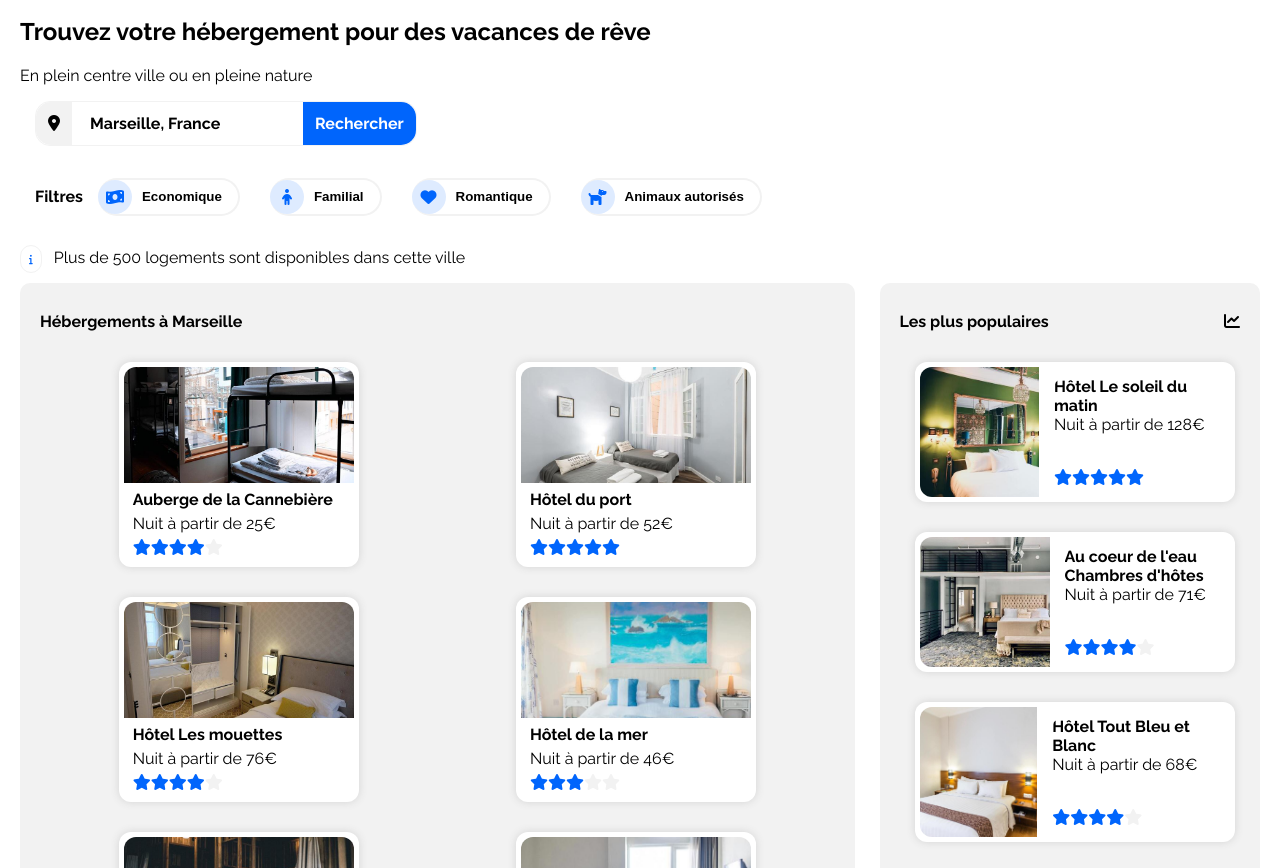
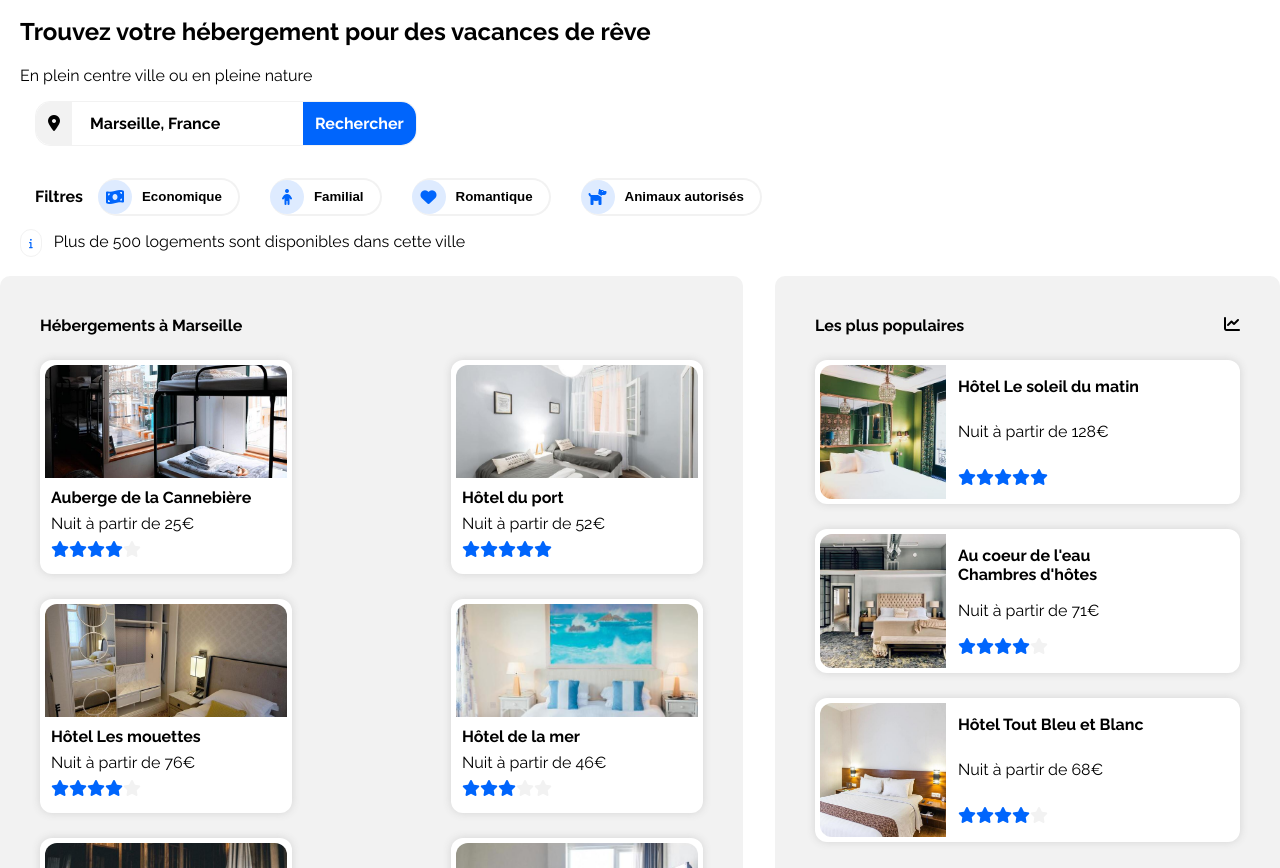
Before and after one commit to Lulutartine/LucileBaudouin_2_29032021, a plain HTML site: page index.html in a window 1280 px wide. Shown: the part 84-952 px from the top of the page. Drawn offline with nearby package versions, Linux system fonts and the light colour scheme.

Commit message:
MAJ html (indentation) css (responsive de main)

```diff
--- a/index.html
+++ b/index.html
@@ -22,7 +22,7 @@
     </nav>
 </header>
 
-<section>
+<section class="section_recherche">
     <h1>Trouvez votre hébergement pour des vacances de rêve</h1>
     <p>En plein centre ville ou en pleine nature</p>
         <form action="#">
@@ -63,114 +63,81 @@
     </div>
 </section>
 
+<div class="container">
     <main id="hebergements">
-    <section>
         <h2>Hébergements à Marseille</h2>
-            <ul>
-                <li><a href="#">
-                    <figure>
-                        <div><img src="image/hebergements/4_small/marcus-loke-WQJvWU_HZFo-unsplash.jpg" alt="auberge de la cannebiere"></div>
-                        <figcaption>
+        <div class="container">
+        <div class="carte_hebergement_portrait"><a href="#">
+            <div class="taille-image"><img src="image/hebergements/4_small/marcus-loke-WQJvWU_HZFo-unsplash.jpg" alt="auberge de la cannebiere"></div>
+            <div class="hebergement_portrait_texte">
                 <h3>Auberge de la Cannebière</h3>
                 <p>Nuit à partir de 25€</p>
-                            <p><i class="fas fa-star" aria-hidden="true" style="color: #0065FC;"></i><i class="fas fa-star" aria-hidden="true" style="color: #0065FC;"></i><i class="fas fa-star" aria-hidden="true" style="color: #0065FC;"></i><i class="fas fa-star" aria-hidden="true" style="color: #0065FC;"></i><i class="fas fa-star" aria-hidden="true" style="color: #F2F2F2;"></i></p>
-                        </figcaption>
-                    </figure>
-                </a></li>
-                <li><a href="#">
-                    <figure>
-                        <div><img src="image/hebergements/4_small/fred-kleber-gTbaxaVLvsg-unsplash.jpg" alt="hotel du port"></div>
-                        <figcaption>
+                <div><i class="fas fa-star" aria-hidden="true" style="color: #0065FC;"></i><i class="fas fa-star" aria-hidden="true" style="color: #0065FC;"></i><i class="fas fa-star" aria-hidden="true" style="color: #0065FC;"></i><i class="fas fa-star" aria-hidden="true" style="color: #0065FC;"></i><i class="fas fa-star" aria-hidden="true" style="color: #F2F2F2;"></i></div>
+            </div></a></div>
+        <div class="carte_hebergement_portrait"><a href="#">
+            <div class="taille-image"><img src="image/hebergements/4_small/fred-kleber-gTbaxaVLvsg-unsplash.jpg" alt="hotel du port"></div>
+            <div class="hebergement_portrait_texte">
                 <h3>Hôtel du port</h3>
                 <p>Nuit à partir de 52€</p>
-                            <p><i class="fas fa-star" aria-hidden="true" style="color: #0065FC;"></i><i class="fas fa-star" aria-hidden="true" style="color: #0065FC;"></i><i class="fas fa-star" aria-hidden="true" style="color: #0065FC;"></i><i class="fas fa-star" aria-hidden="true" style="color: #0065FC;"></i><i class="fas fa-star" aria-hidden="true" style="color:#0065FC;"></i></p>
-                        </figcaption>
-                    </figure>
-                </a></li>
-                <li><a href="#">
-                    <figure>
-                        <div><img src="image/hebergements/4_small/reisetopia-B8WIgxA_PFU-unsplash.jpg" alt="hotel les mouettes"></div>
-                        <figcaption>
+                <div><i class="fas fa-star" aria-hidden="true" style="color: #0065FC;"></i><i class="fas fa-star" aria-hidden="true" style="color: #0065FC;"></i><i class="fas fa-star" aria-hidden="true" style="color: #0065FC;"></i><i class="fas fa-star" aria-hidden="true" style="color: #0065FC;"></i><i class="fas fa-star" aria-hidden="true" style="color:#0065FC;"></i></div>
+        </div></a></div>
+        <div class="carte_hebergement_portrait"><a href="#">
+            <div class="taille-image"><img src="image/hebergements/4_small/reisetopia-B8WIgxA_PFU-unsplash.jpg" alt="hotel les mouettes"></div>
+            <div class="hebergement_portrait_texte">
                 <h3>Hôtel Les mouettes</h3>
                 <p>Nuit à partir de 76€</p>
-                            <p><i class="fas fa-star" aria-hidden="true" style="color: #0065FC;"></i><i class="fas fa-star" aria-hidden="true" style="color: #0065FC;"></i><i class="fas fa-star" aria-hidden="true" style="color: #0065FC;"></i><i class="fas fa-star" aria-hidden="true" style="color: #0065FC;"></i><i class="fas fa-star" aria-hidden="true" style="color: #F2F2F2;"></i></p>
-                        </figcaption>
-                    </figure>
-                </a></li>
-                <li><a href="#">
-                    <figure>
-                        <div><img src="image/hebergements/4_small/annie-spratt-Eg1qcIitAuA-unsplash.jpg" alt="hotel de la mer"></div>
-                        <figcaption>
+                <div><i class="fas fa-star" aria-hidden="true" style="color: #0065FC;"></i><i class="fas fa-star" aria-hidden="true" style="color: #0065FC;"></i><i class="fas fa-star" aria-hidden="true" style="color: #0065FC;"></i><i class="fas fa-star" aria-hidden="true" style="color: #0065FC;"></i><i class="fas fa-star" aria-hidden="true" style="color: #F2F2F2;"></i></div>
+        </div></a></div>
+        <div class="carte_hebergement_portrait"><a href="#">
+            <div class="taille-image"><img src="image/hebergements/4_small/annie-spratt-Eg1qcIitAuA-unsplash.jpg" alt="hotel de la mer"></div>
+            <div class="hebergement_portrait_texte">
                 <h3>Hôtel de la mer</h3>
                 <p>Nuit à partir de 46€</p>
-                            <p><i class="fas fa-star" aria-hidden="true" style="color: #0065FC;"></i><i class="fas fa-star" aria-hidden="true" style="color: #0065FC;"></i><i class="fas fa-star" aria-hidden="true" style="color: #0065FC;"></i><i class="fas fa-star" aria-hidden="true" style="color: #F2F2F2;"></i><i class="fas fa-star" aria-hidden="true" style="color: #F2F2F2;"></i></p>
-                        </figcaption>
-                    </figure>
-                </a></li>
-                <li><a href="#">
-                    <figure>
-                        <div><img src="image/hebergements/4_small/nicate-lee-kT-ZyaiwBe0-unsplash.jpg" alt="auberge le panier"></div>
-                        <figcaption>
+                <div><i class="fas fa-star" aria-hidden="true" style="color: #0065FC;"></i><i class="fas fa-star" aria-hidden="true" style="color: #0065FC;"></i><i class="fas fa-star" aria-hidden="true" style="color: #0065FC;"></i><i class="fas fa-star" aria-hidden="true" style="color: #F2F2F2;"></i><i class="fas fa-star" aria-hidden="true" style="color: #F2F2F2;"></i></div>
+            </div></a></div>
+        <div class="carte_hebergement_portrait"><a href="#">
+            <div class="taille-image"><img src="image/hebergements/4_small/nicate-lee-kT-ZyaiwBe0-unsplash.jpg" alt="auberge le panier"></div>
+            <div class="hebergement_portrait_texte">
                 <h3>Auberge Le Panier</h3>
                 <p>Nuit à partir de 23€</p>
-                            <p><i class="fas fa-star" aria-hidden="true" style="color: #0065FC;"></i><i class="fas fa-star" aria-hidden="true" style="color: #0065FC;"></i><i class="fas fa-star" aria-hidden="true" style="color: #0065FC;"></i><i class="fas fa-star" aria-hidden="true" style="color:#0065FC"></i><i class="fas fa-star" aria-hidden="true" style="color: #F2F2F2;"></i></p>
-                        </figcaption>
-                    </figure>
-                </a></li>
-                <li><a href="#">
-                    <figure>
-                        <div><img src="image/hebergements/4_small/febrian-zakaria-M6S1WvfW68A-unsplash.jpg" alt="hotel chez amina"></div>
-                        <figcaption>
+                <div><i class="fas fa-star" aria-hidden="true" style="color: #0065FC;"></i><i class="fas fa-star" aria-hidden="true" style="color: #0065FC;"></i><i class="fas fa-star" aria-hidden="true" style="color: #0065FC;"></i><i class="fas fa-star" aria-hidden="true" style="color:#0065FC"></i><i class="fas fa-star" aria-hidden="true" style="color: #F2F2F2;"></i></div>
+            </div></a></div>
+        <div class="carte_hebergement_portrait"><a href="#">
+            <div class="taille-image"><img src="image/hebergements/4_small/febrian-zakaria-M6S1WvfW68A-unsplash.jpg" alt="hotel chez amina"></div>
+            <div class="hebergement_portrait_texte">
                 <h3>Hôtel chez Amina</h3>
                 <p>Nuit à partir de 96€</p>
-                            <p><i class="fas fa-star" aria-hidden="true" style="color: #0065FC;"></i><i class="fas fa-star" aria-hidden="true" style="color: #0065FC;"></i><i class="fas fa-star" aria-hidden="true" style="color: #0065FC;"></i><i class="fas fa-star" aria-hidden="true" style="color:#0065FC"></i><i class="fas fa-star" aria-hidden="true" style="color: #0065FC;"></i></p>
-                        </figcaption>
-                    </figure>
-                </a></li>
-            </ul>
+                <div><i class="fas fa-star" aria-hidden="true" style="color: #0065FC;"></i><i class="fas fa-star" aria-hidden="true" style="color: #0065FC;"></i><i class="fas fa-star" aria-hidden="true" style="color: #0065FC;"></i><i class="fas fa-star" aria-hidden="true" style="color:#0065FC"></i><i class="fas fa-star" aria-hidden="true" style="color: #0065FC;"></i></div>
+            </div></a></div>
+        </div>
         <h3><a href="#">Afficher plus</a></h3>
-    </section>
+    </main>
 
-    <aside>
+    <aside class="populaires">
         <h2>Les plus populaires<i class="fas fa-chart-line"></i></h2>
-            <ul>
-                <li><a href="#">
-                    <figure>
-                        <div><img src="image/hebergements/4_small/emile-guillemot-Bj_rcSC5XfE-unsplash.jpg" alt="hotel le soleil du matin"></div>
-                        <figcaption>
-                            <div class="aside-caption">
+        <div class="carte_hebergement_paysage"><a href="#">
+            <div class="taille-image"><img src="image/hebergements/4_small/emile-guillemot-Bj_rcSC5XfE-unsplash.jpg" alt="hotel le soleil du matin"></div>
+            <div class="hebergement_paysage_texte">
                  <h3>Hôtel Le soleil du matin</h3>
                  <p>Nuit à partir de 128€</p>
+                <div><i class="fas fa-star" aria-hidden="true" style="color: #0065FC;"></i><i class="fas fa-star" aria-hidden="true" style="color: #0065FC;"></i><i class="fas fa-star" aria-hidden="true" style="color: #0065FC;"></i><i class="fas fa-star" aria-hidden="true" style="color:#0065FC"></i><i class="fas fa-star" aria-hidden="true" style="color: #0065FC;"></i></div>
+            </div></a></div>
+        <div class="carte_hebergement_paysage"><a href="#">
+            <div class="taille-image"><img src="image/hebergements/4_small/aw-creative-VGs8z60yT2c-unsplash.jpg" alt="au coeur de l'eau"></div>
+            <div class="hebergement_paysage_texte">
+                <h3>Au coeur de l'eau Chambres d'hôtes</h3>
+                <p>Nuit à partir de 71€</p>
+                <div><i class="fas fa-star" aria-hidden="true" style="color: #0065FC;"></i><i class="fas fa-star" aria-hidden="true" style="color: #0065FC;"></i><i class="fas fa-star" aria-hidden="true" style="color: #0065FC;"></i><i class="fas fa-star" aria-hidden="true" style="color:#0065FC"></i><i class="fas fa-star" aria-hidden="true" style="color:#F2F2F2;"></i></div>
+            </div></a></div>
+        <div class="carte_hebergement_paysage"><a href="#">
+            <div class="taille-image"><img src="image/hebergements/4_small/febrian-zakaria-sjvU0THccQA-unsplash.jpg" alt="hotel tout bleu et blanc"></div>
+            <div class="hebergement_paysage_texte">
+                <h3>Hôtel Tout Bleu et Blanc</h3>
+                <p>Nuit à partir de 68€</p>
+                <div><i class="fas fa-star" aria-hidden="true" style="color: #0065FC;"></i><i class="fas fa-star" aria-hidden="true" style="color: #0065FC;"></i><i class="fas fa-star" aria-hidden="true" style="color: #0065FC;"></i><i class="fas fa-star" aria-hidden="true" style="color:#0065FC"></i><i class="fas fa-star" aria-hidden="true" style="color:#F2F2F2;"></i></div>
+        </div></a></div>
+    </aside>
     </div>
-                            <p><i class="fas fa-star" aria-hidden="true" style="color: #0065FC;"></i><i class="fas fa-star" aria-hidden="true" style="color: #0065FC;"></i><i class="fas fa-star" aria-hidden="true" style="color: #0065FC;"></i><i class="fas fa-star" aria-hidden="true" style="color:#0065FC"></i><i class="fas fa-star" aria-hidden="true" style="color: #0065FC;"></i></p>
-                        </figcaption>
-                    </figure>
-                </a></li>
-                <li><a href="#">
-                    <figure>
-                        <div><img src="image/hebergements/4_small/aw-creative-VGs8z60yT2c-unsplash.jpg" alt="au coeur de l'eau"></div>
-                        <figcaption>
-                            <div class="aside-caption">
-                            <h3>Au coeur de l'eau<br/>Chambres d'hôtes</h3>
-                            <p>Nuit à partir de 71€</p></div>
-                            <p><i class="fas fa-star" aria-hidden="true" style="color: #0065FC;"></i><i class="fas fa-star" aria-hidden="true" style="color: #0065FC;"></i><i class="fas fa-star" aria-hidden="true" style="color: #0065FC;"></i><i class="fas fa-star" aria-hidden="true" style="color:#0065FC"></i><i class="fas fa-star" aria-hidden="true" style="color:#F2F2F2;"></i></p>
-                        </figcaption>
-                    </figure>
-                </a></li>
-                <li><a href="#">
-                    <figure>
-                        <div><img src="image/hebergements/4_small/febrian-zakaria-sjvU0THccQA-unsplash.jpg" alt="hotel tout bleu et blanc"></div>
-                        <figcaption>
-                            <div class="aside-caption">
-                            <h3>Hôtel Tout Bleu et Blanc</h3>
-                            <p>Nuit à partir de 68€</p></div>
-                            <p><i class="fas fa-star" aria-hidden="true" style="color: #0065FC;"></i><i class="fas fa-star" aria-hidden="true" style="color: #0065FC;"></i><i class="fas fa-star" aria-hidden="true" style="color: #0065FC;"></i><i class="fas fa-star" aria-hidden="true" style="color:#0065FC"></i><i class="fas fa-star" aria-hidden="true" style="color:#F2F2F2;"></i></p>
-                        </figcaption>
-                    </figure>
-                </a></li>
-            </ul>
-    </aside>
-</main>
 
 <section id="activites">
     <h2>Activités à Marseille</h2>
--- a/styles.css
+++ b/styles.css
@@ -20,19 +20,16 @@ header {
     align-items: center;
 }
 
-h1 {
+h1,h2,h3 {
     font-weight: bold;
 }
 
-h2 {
-    font-weight: bold;
+h2,h3 {
     font-size: medium;
     margin:0;
 }
 
 h3 {
-    font-weight: bold;
-    font-size: medium;
     margin-block-start: 0em;
     margin-block-end: 0em;
 }
@@ -43,16 +40,15 @@ ul {
     display: flex;
 }
 
-em {
-    font-style: normal;
-    font-weight: bold;
-    white-space: nowrap;
-}
-
 a {
     color:inherit;
     cursor: pointer;
     text-decoration:none;
+}
+
+p {
+    margin-block-start: 0;
+    margin-block-end: 0;
 }
 
 header nav li {
@@ -189,145 +185,131 @@ section div.info {
     font-size: x-small;
 }
 
-main {
-    display: flex;
+.section_recherche {
+    margin-bottom: 25px;
 }
 
-main section {
-    background-color: #F2F2F2;
-    border-radius: 10px;
-    width: 70%;
-    padding: 20px;
+.container {
+    max-width: 1440px;
+    margin-left: auto;
+    margin-right: auto;
+    box-sizing: border-box;
 }
 
-main section ul {
-    justify-content: space-around;
-    flex-wrap: wrap;
-    margin-right: 0px;
-    margin-left: 0px;
+#hebergements {
+    float:left;
+    position: relative;
+    width: calc(100% - 617px);
+    background: #f2f2f2;
+    border-radius: 10px;
+    border-radius: 10px;
+    padding: 40px 40px 27px 40px;
 }
 
-main section li {
-    padding: 15px;
+#hebergements h2 {
+    margin-bottom: 25px;
 }
 
-main section ul li figure {
-    background-color:white;
+#hebergements .container {
+    display: flex;
+    padding: 0;
+    align-items: center;
+    flex-wrap: wrap;
+    justify-content: space-between;
+}
+
+.carte_hebergement_portrait {
+    background-color: white;
     border-radius: 12px;
     padding: 5px;
     box-shadow: 0px 0px 8px lightgrey;
-    margin: 0;
+    width: fit-content;
+    margin-bottom: 25px;
 }
 
-main section ul li figure div {
-    display:block;
+.carte_hebergement_portrait .taille-image {
+    width: 242px;
+    height: 113px;
     overflow: hidden;
-    height: 116px;
-    width: 230px;
+}
+
+.carte_hebergement_portrait img {
+    width: 100%;
+    height: 100%;
+    object-fit: cover;
     border-top-left-radius: 12px;
     border-top-right-radius: 12px;
 }
 
-main section figure img {
-    max-height: 100%;
-    min-width: 100%;
-    object-fit: cover;
-    vertical-align: bottom;
+.hebergement_portrait_texte {
+    margin: 10px 6px
 }
 
-main section figcaption {
-    margin-left: 9px;
-    margin-top: 7px;
+.hebergement_portrait_texte p {
+    padding: 7px 0px 7px 0px;
 }
 
-main h2 {
-    margin-top: 9px;
+.populaires {
+    float:right;
+    position:relative;
+    width: 425px;
+    background: #f2f2f2;
+    border-radius: 10px;
+    padding: 40px;
 }
 
-main section figcaption p {
-    margin-top: 5px;
-    margin-bottom: 5px;
+.populaires h2 {
+    display: flex;
+    justify-content: space-between;
+    margin-bottom: 25px;
 }
 
-aside {
-    display: flex;
-    flex-direction: column;
-    background-color: #F2F2F2;
-    border-radius: 10px;
-    width: 30%;
-    margin-left: 25px;
-    padding: 20px;
-}
-
-aside h2 {
-    display: flex;
-    align-items: baseline;
-    justify-content: space-between;
-}
-
-aside ul {
-    flex-direction: column;
-}
-
-aside li {
-    padding:15px;
-}
-
-aside figure {
-    display: flex;
+.carte_hebergement_paysage {
     background-color: white;
     border-radius: 12px;
     padding: 5px;
     box-shadow: 0px 0px 8px lightgrey;
-    margin: 0;
-    width: 100%;
-    max-height: 130px;
-    max-width: 400px;
-    min-width: 287px;
-    margin-block-start: 0;
-    margin-block-end: 0;
-    margin-inline-start: 0;
-    margin-inline-end: 0;
+    margin-bottom: 25px;
 }
 
-aside figure div.aside-caption {
-    width:auto;
+.carte_hebergement_paysage:last-child {
+    margin-bottom: 0;
 }
 
-aside figure div {
+.carte_hebergement_paysage a {
+    display: flex;
+    flex-direction: row;
+    flex-wrap: nowrap;
+    height: fit-content;
+    width: fit-content;
+}
+
+.carte_hebergement_paysage .taille-image {
+    width: 126px;
+    height: 134px;
+    overflow: hidden;
+}
+
+.carte_hebergement_paysage img {
     border-top-left-radius: 12px;
     border-bottom-left-radius: 12px;
-    overflow: hidden;
-    height: 130px;
-    width: 130px;
+    width: 100%;
+    height: 100%;
+    object-fit: cover;
 }
 
-aside img {
-    max-height: 100%;
-    min-width: 100%;
-    object-fit: cover;
-    vertical-align:middle;
-}
-
-aside figcaption {
-    padding: 10px 10px 10px 15px;
+.hebergement_paysage_texte {
+    padding: 12px 12px;
     display: flex;
     flex-direction: column;
-    min-width: 130px;
-}
-
-aside figcaption h2 {
-    margin-top: 10px;
-    margin-bottom: -34px;
-}
-
-aside figcaption p {
-    margin: 0;
+    justify-content: space-between;
+    width: 212px;
 }
 
 #activites {
-    margin-top: 30px;
-    margin-bottom: 30px;
+    clear:both;
+    padding: 31px 0 0 0;
+    box-sizing: border-box;
 }
 
 .nouvelessaiactivites {
```
Lines whose indentation alone changed are shown as unchanged.
